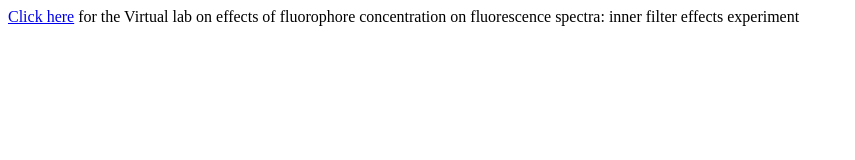
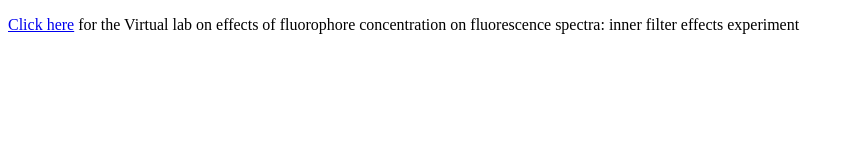
Before and after one commit to virtual-labs/exp-inner-filter-effects-iiith, a plain HTML site: page experiment/simulation/index.html in a window 1280 px wide. Shown: the whole page, without its empty margins (0-855 px from the left). Drawn offline with Linux system fonts and the light colour scheme.

Commit message:
Update index.html

```diff
--- a/experiment/simulation/index.html
+++ b/experiment/simulation/index.html
@@ -7,7 +7,7 @@
 <body>
 		<!-- Your code goes here-->
 
-		<a href="mfs_expt6.html">Click here</a> for the Virtual lab on effects of fluorophore concentration on fluorescence spectra: inner filter effects experiment
+		<p><a href="mfs_expt6.html">Click here</a> for the Virtual lab on effects of fluorophore concentration on fluorescence spectra: inner filter effects experiment</p>
 	<!-- Add JS at the bottom of HTML file -->
         <script src="./js/main.js"></script>
 </body>
```
